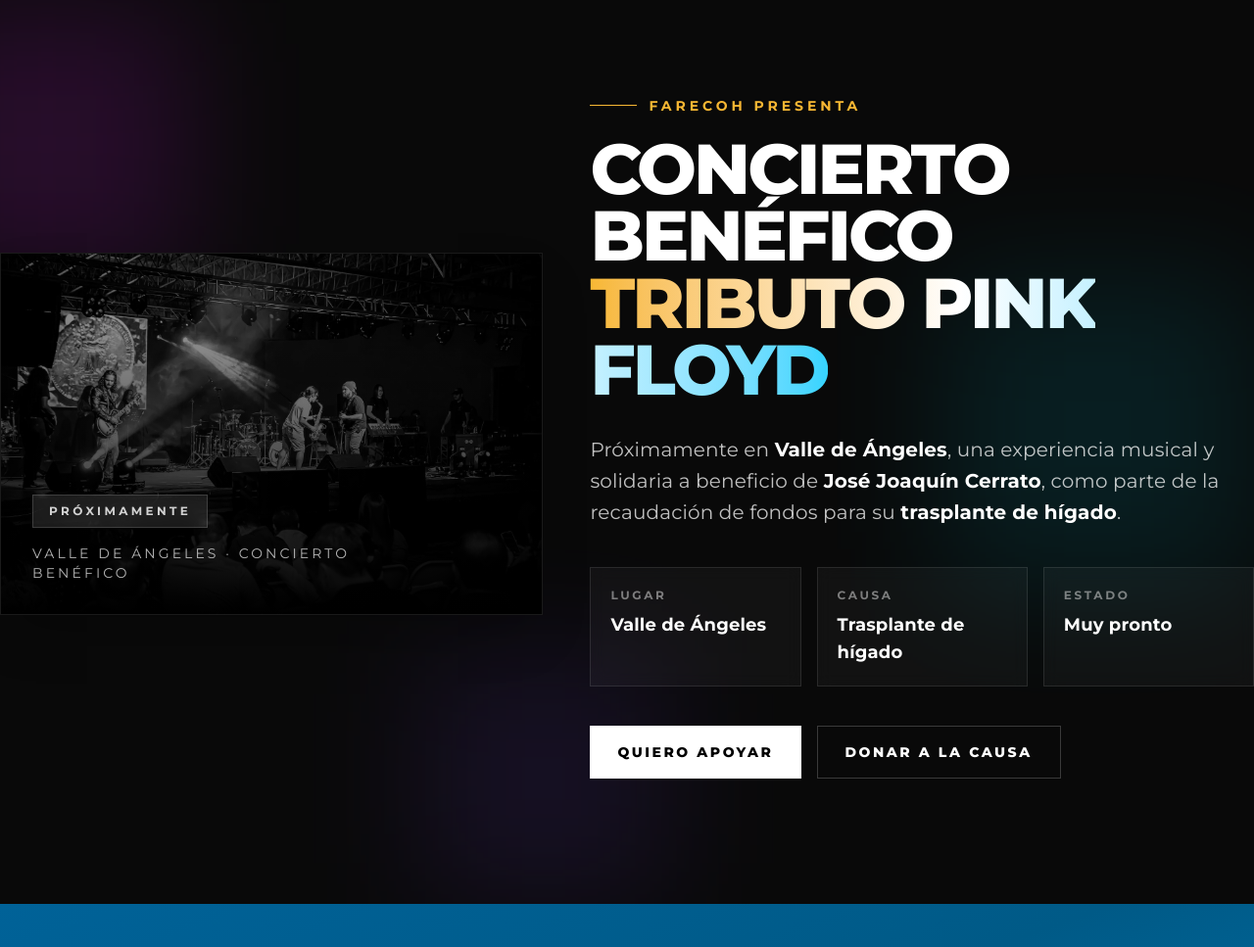
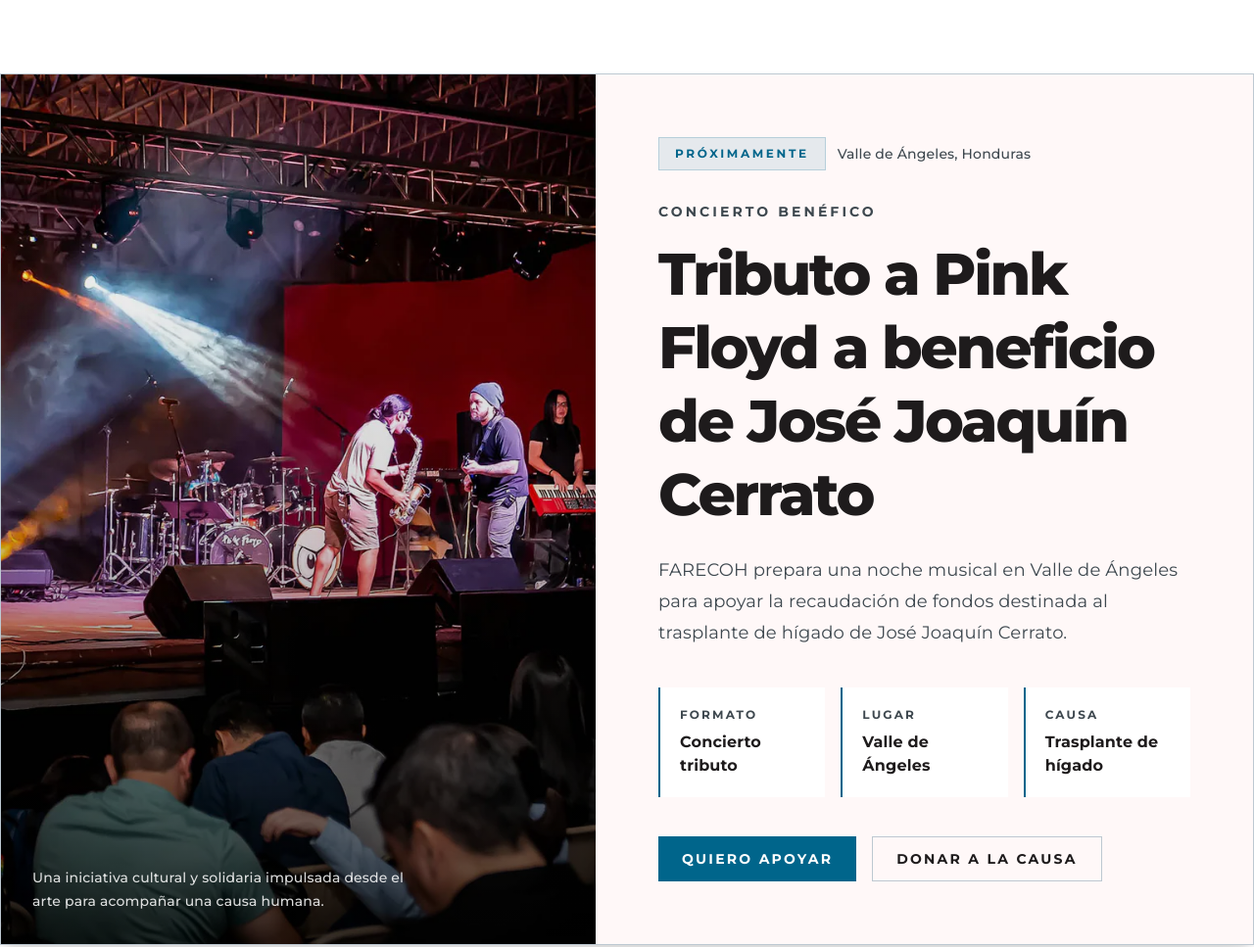
Before and after one commit to luis14mc/farecoh-web, an Astro site: page / in a window 1280 px wide. Shown: the part 4052-5019 px from the top of the page at 98% size. Built offline with nearby package versions, Linux system fonts and the light colour scheme; Astro itself is replaced by a stand-in of ours; no server answers.

Commit message:
Refine benefit concert section with institutional design

```diff
--- a/src/pages/index.astro
+++ b/src/pages/index.astro
@@ -26,79 +26,71 @@
   <MissionVision />
   <WhatWeDo />
 
-  <section class="reveal-section relative overflow-hidden bg-[#090909] py-24 text-white md:py-32">
-    <div class="absolute inset-0 opacity-70" aria-hidden="true">
-      <div class="absolute -left-24 top-10 h-72 w-72 rounded-full bg-fuchsia-500/20 blur-3xl"></div>
-      <div class="absolute right-0 top-1/3 h-80 w-80 rounded-full bg-cyan-400/15 blur-3xl"></div>
-      <div class="absolute bottom-0 left-1/3 h-64 w-64 rounded-full bg-violet-500/15 blur-3xl"></div>
-    </div>
-
-    <div class="landing-shell relative z-10">
-      <div class="grid items-center gap-12 lg:grid-cols-[0.9fr_1.1fr]">
-        <div class="relative min-h-[360px] overflow-hidden border border-white/10 bg-black shadow-2xl">
+  <section class="reveal-section bg-surface-container-lowest py-20 md:py-28" aria-labelledby="benefit-concert-title">
+    <div class="landing-shell">
+      <div class="grid overflow-hidden border border-outline-variant bg-surface shadow-xl lg:grid-cols-[0.95fr_1.05fr]">
+        <figure class="relative min-h-[340px] lg:min-h-[520px]">
           <img
             src="/images/evento/hero.webp"
-            alt="Escenario artístico con iluminación y ambiente de concierto benéfico"
-            class="h-full min-h-[360px] w-full object-cover opacity-70 grayscale"
+            alt="Escenario preparado para un concierto cultural benéfico"
+            class="h-full min-h-[340px] w-full object-cover lg:min-h-[520px]"
             loading="lazy"
             width="1600"
             height="1067"
           />
-          <div class="absolute inset-0 bg-gradient-to-t from-black via-black/45 to-transparent"></div>
-          <div class="absolute bottom-0 left-0 right-0 p-8">
-            <span class="mb-4 inline-flex border border-white/15 bg-white/10 px-4 py-2 text-xs font-bold uppercase tracking-[0.28em] text-white/80 backdrop-blur">
+          <div class="absolute inset-0 bg-gradient-to-t from-black/70 via-black/15 to-transparent" aria-hidden="true"></div>
+          <figcaption class="absolute bottom-0 left-0 right-0 p-6 md:p-8">
+            <p class="max-w-sm text-sm font-medium leading-6 text-white/85">
+              Una iniciativa cultural y solidaria impulsada desde el arte para acompañar una causa humana.
+            </p>
+          </figcaption>
+        </figure>
+
+        <div class="flex flex-col justify-center p-8 md:p-12 lg:p-16">
+          <div class="mb-8 flex flex-wrap items-center gap-3">
+            <span class="inline-flex border border-primary/20 bg-primary/10 px-4 py-2 text-xs font-bold uppercase tracking-[0.22em] text-primary">
               Próximamente
             </span>
-            <p class="max-w-sm text-sm uppercase tracking-[0.22em] text-white/70">
-              Valle de Ángeles · Concierto benéfico
-            </p>
+            <span class="text-sm font-medium text-on-surface-variant">Valle de Ángeles, Honduras</span>
           </div>
-        </div>
 
-        <div>
-          <span class="mb-5 inline-flex items-center gap-3 text-sm font-bold uppercase tracking-[0.28em] text-[#f7b733]">
-            <span class="h-px w-12 bg-[#f7b733]"></span>
-            FARECOH presenta
-          </span>
+          <p class="mb-4 text-sm font-bold uppercase tracking-[0.22em] text-on-surface-variant">
+            Concierto benéfico
+          </p>
 
-          <h2 class="max-w-4xl text-4xl font-black uppercase leading-[0.95] tracking-[-0.04em] text-white md:text-6xl lg:text-7xl">
-            Concierto benéfico<br />
-            <span class="bg-gradient-to-r from-[#f7b733] via-white to-[#35d4ff] bg-clip-text text-transparent">
-              Tributo Pink Floyd
-            </span>
+          <h2 id="benefit-concert-title" class="max-w-3xl text-4xl font-extrabold leading-tight tracking-[-0.04em] text-on-surface md:text-5xl lg:text-6xl">
+            Tributo a Pink Floyd a beneficio de José Joaquín Cerrato
           </h2>
 
-          <p class="mt-8 max-w-2xl text-lg leading-8 text-white/75 md:text-xl">
-            Próximamente en <strong class="text-white">Valle de Ángeles</strong>, una experiencia musical y solidaria a beneficio de
-            <strong class="text-white"> José Joaquín Cerrato</strong>, como parte de la recaudación de fondos para su
-            <strong class="text-white">trasplante de hígado</strong>.
+          <p class="mt-6 max-w-2xl text-lg leading-8 text-on-surface-variant">
+            FARECOH prepara una noche musical en Valle de Ángeles para apoyar la recaudación de fondos destinada al trasplante de hígado de José Joaquín Cerrato.
           </p>
 
           <div class="mt-10 grid gap-4 sm:grid-cols-3">
-            <div class="border border-white/10 bg-white/[0.04] p-5 backdrop-blur">
-              <p class="text-xs font-bold uppercase tracking-[0.22em] text-white/45">Lugar</p>
-              <p class="mt-2 text-lg font-bold text-white">Valle de Ángeles</p>
+            <div class="border-l-2 border-primary bg-surface-container-lowest p-5">
+              <p class="text-xs font-bold uppercase tracking-[0.18em] text-on-surface-variant">Formato</p>
+              <p class="mt-2 text-base font-bold text-on-surface">Concierto tributo</p>
             </div>
-            <div class="border border-white/10 bg-white/[0.04] p-5 backdrop-blur">
-              <p class="text-xs font-bold uppercase tracking-[0.22em] text-white/45">Causa</p>
-              <p class="mt-2 text-lg font-bold text-white">Trasplante de hígado</p>
+            <div class="border-l-2 border-primary bg-surface-container-lowest p-5">
+              <p class="text-xs font-bold uppercase tracking-[0.18em] text-on-surface-variant">Lugar</p>
+              <p class="mt-2 text-base font-bold text-on-surface">Valle de Ángeles</p>
             </div>
-            <div class="border border-white/10 bg-white/[0.04] p-5 backdrop-blur">
-              <p class="text-xs font-bold uppercase tracking-[0.22em] text-white/45">Estado</p>
-              <p class="mt-2 text-lg font-bold text-white">Muy pronto</p>
+            <div class="border-l-2 border-primary bg-surface-container-lowest p-5">
+              <p class="text-xs font-bold uppercase tracking-[0.18em] text-on-surface-variant">Causa</p>
+              <p class="mt-2 text-base font-bold text-on-surface">Trasplante de hígado</p>
             </div>
           </div>
 
           <div class="mt-10 flex flex-col gap-4 sm:flex-row">
             <a
               href="/contacto"
-              class="inline-flex items-center justify-center bg-white px-7 py-4 text-sm font-black uppercase tracking-[0.18em] text-black transition hover:bg-[#f7b733]"
+              class="inline-flex min-h-11 items-center justify-center bg-primary px-6 py-3 text-sm font-bold uppercase tracking-[0.16em] text-on-primary transition hover:opacity-90 focus-visible:outline-none focus-visible:ring-2 focus-visible:ring-primary/30"
             >
               Quiero apoyar
             </a>
             <a
               href="/donar"
-              class="inline-flex items-center justify-center border border-white/20 px-7 py-4 text-sm font-black uppercase tracking-[0.18em] text-white transition hover:border-[#35d4ff] hover:text-[#35d4ff]"
+              class="inline-flex min-h-11 items-center justify-center border border-outline-variant px-6 py-3 text-sm font-bold uppercase tracking-[0.16em] text-on-surface transition hover:border-primary hover:text-primary focus-visible:outline-none focus-visible:ring-2 focus-visible:ring-primary/30"
             >
               Donar a la causa
             </a>
```
